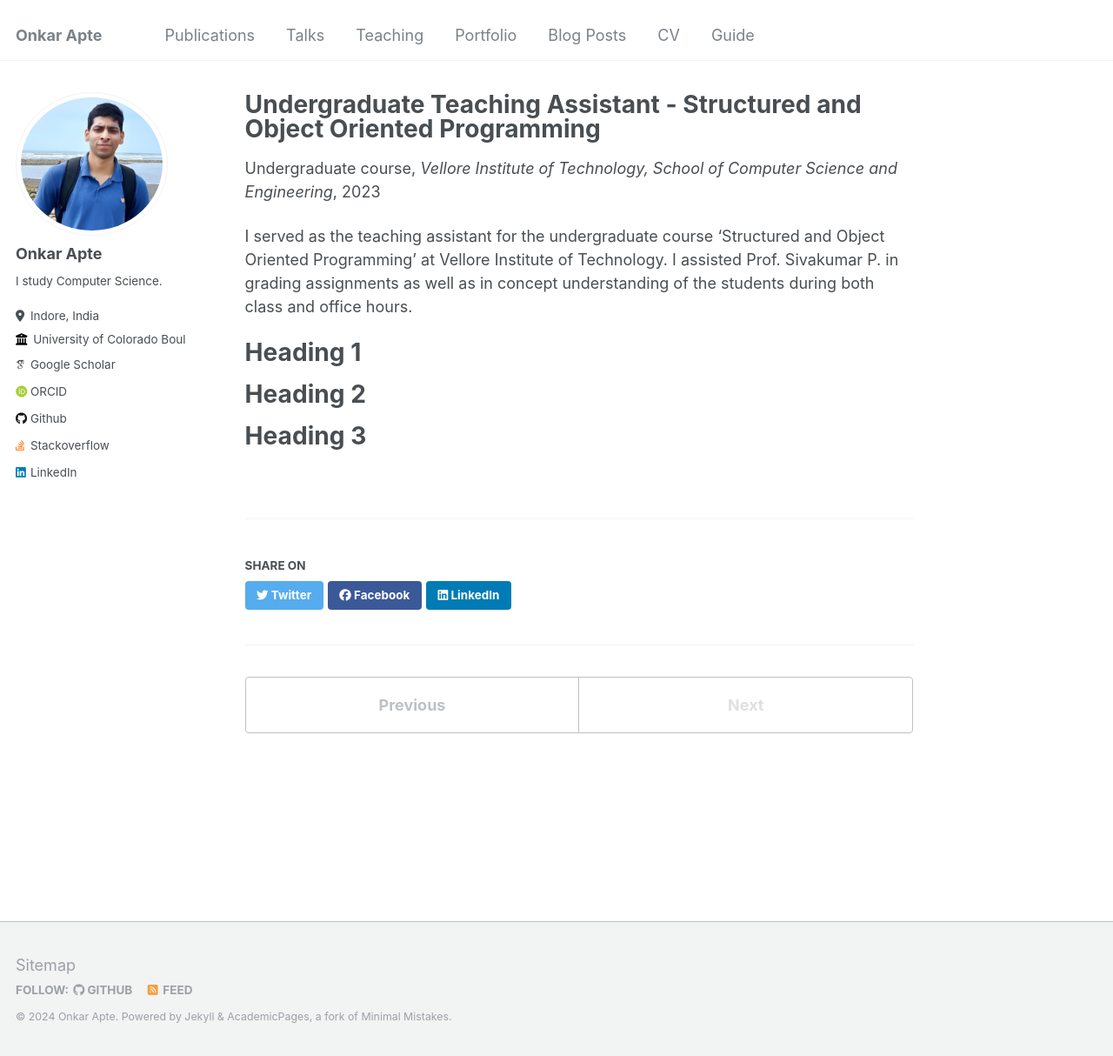
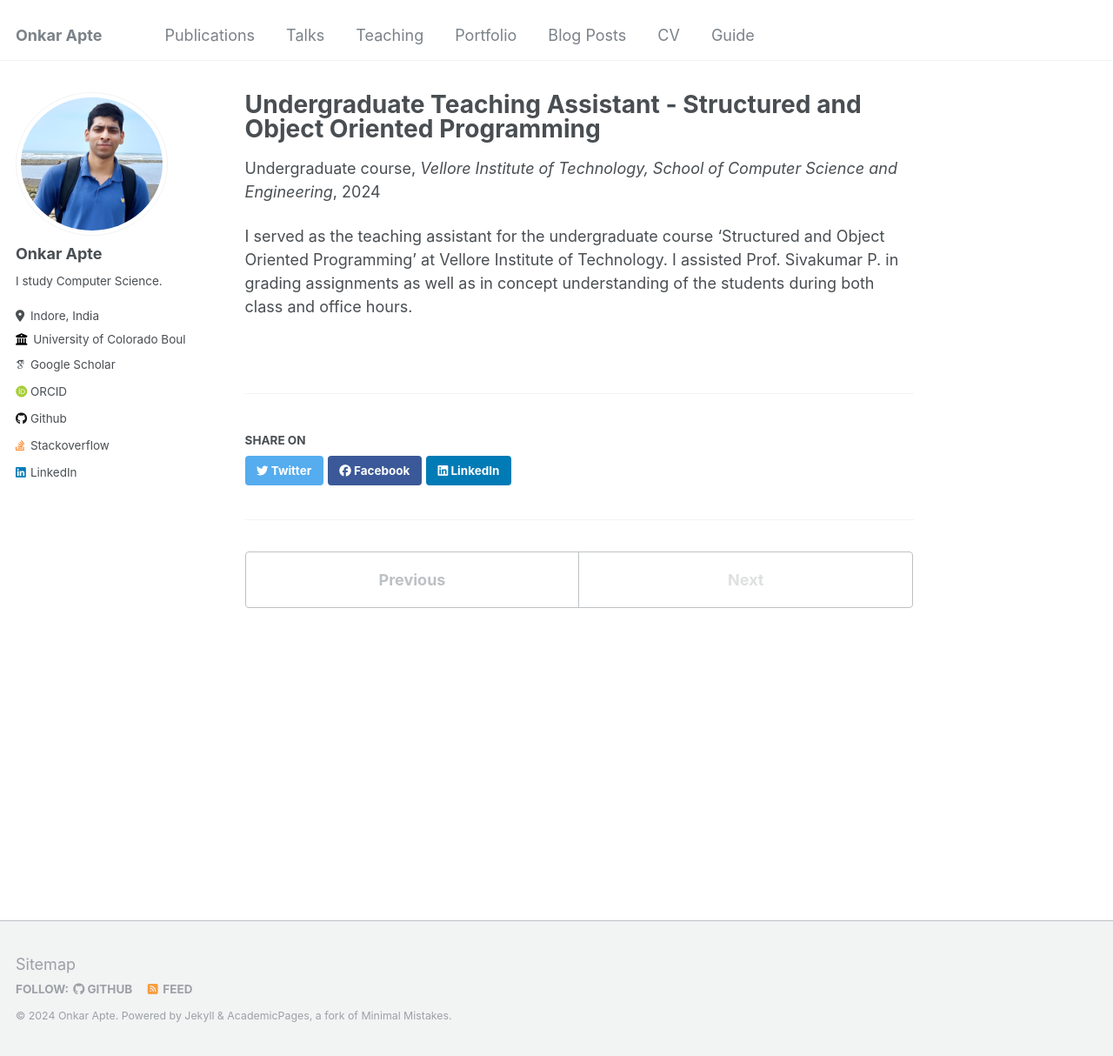
Before and after one commit to onapte/onapte.github.io, a Jekyll site: the page built from _teaching/Teaching-1.md, in a window 1280 px wide and 1214 px high. Shown: the whole window at 87% size. Built offline with Jekyll 4.4.1, drawn with Linux system fonts in a browser that asks for light colours; some web fonts are replaced.

Commit message:
Update TA.md

```diff
--- a/_teaching/Teaching-1.md
+++ b/_teaching/Teaching-1.md
@@ -4,17 +4,8 @@ collection: teaching
 type: "Undergraduate course"
 permalink: /teaching/2014-spring-teaching-1
 venue: "Vellore Institute of Technology, School of Computer Science and Engineering"
-date: 2023-02-01
+date: 2024-02-01
 location: "Chennai, India"
 ---
 
 I served as the teaching assistant for the undergraduate course 'Structured and Object Oriented Programming' at Vellore Institute of Technology. I  assisted Prof. Sivakumar P. in grading assignments as well as in concept understanding of the students during both class and office hours.
-
-Heading 1
-======
-
-Heading 2
-======
-
-Heading 3
-======
```
